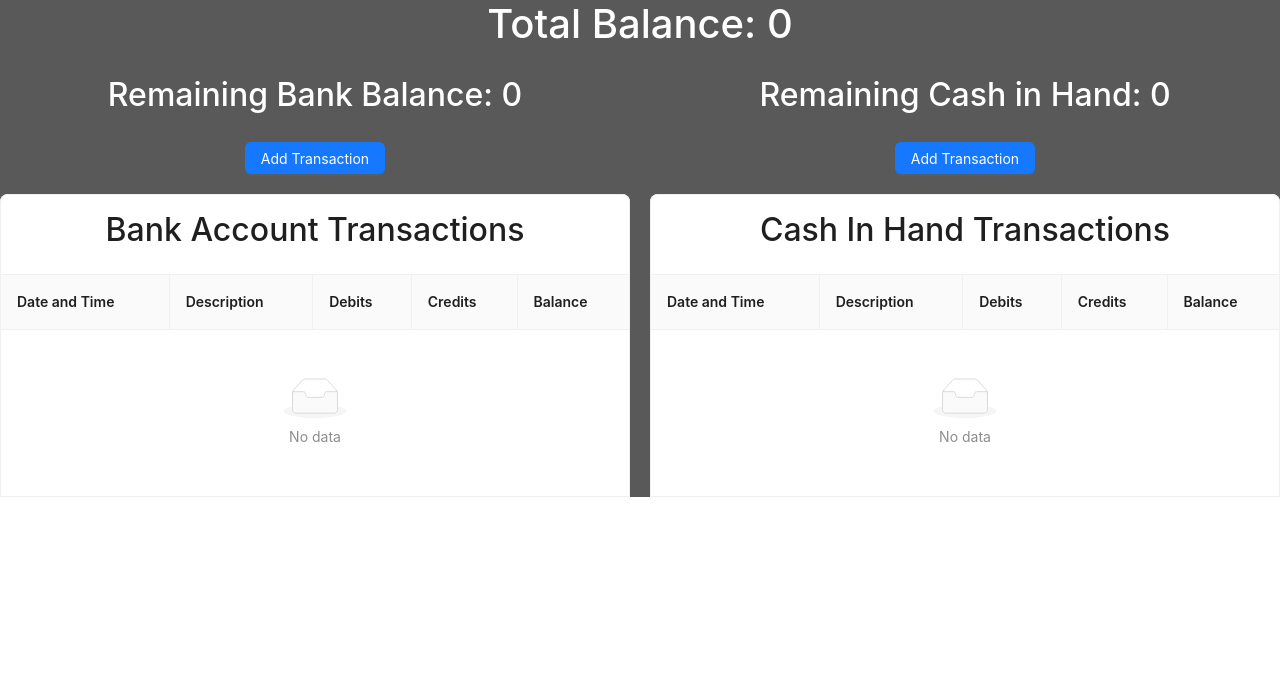
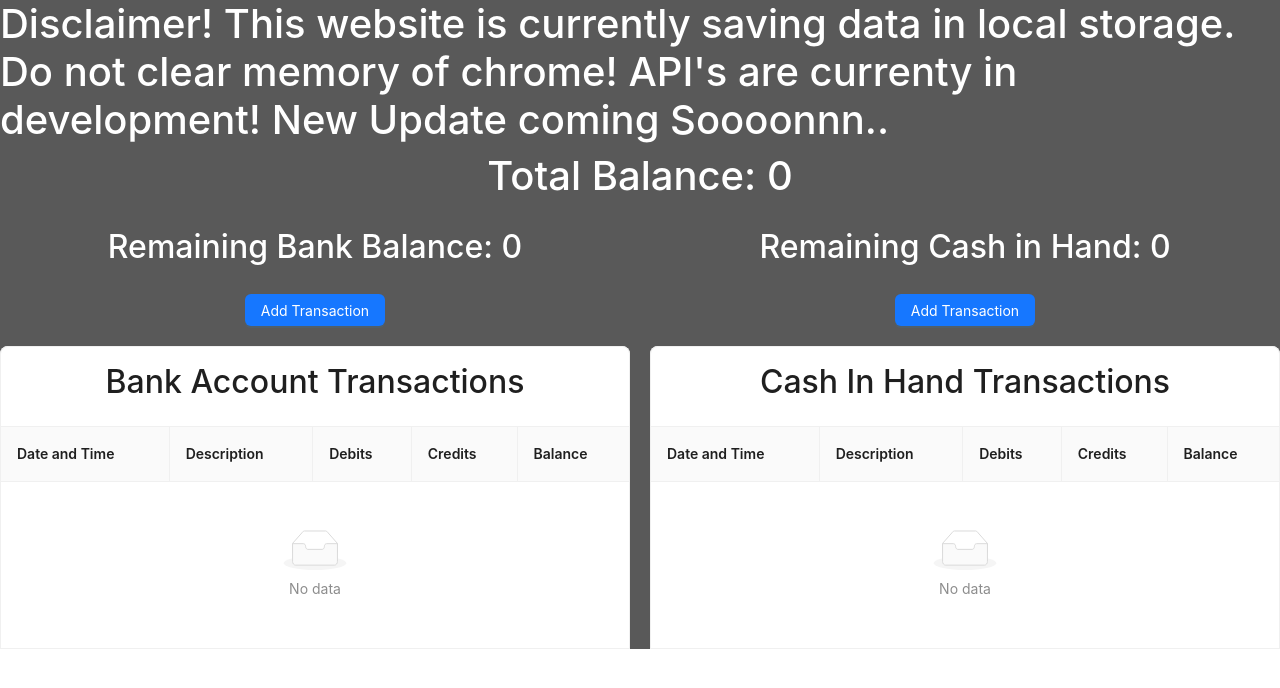
Before and after one commit to sabyasachirakshit/ledger-book, a React (Create React App) app: page / in a window 1280 px wide. Shown: the top 688 px of the page. Built offline with nearby package versions, Linux system fonts and the light colour scheme.

Commit message:
disclaimer added

```diff
--- a/src/App.js
+++ b/src/App.js
@@ -4,6 +4,7 @@ import "./App.css";
 function App() {
   return (
     <div className="App">
+      <h1>Disclaimer! This website is currently saving data in local storage. Do not clear memory of chrome! API's are currenty in development! New Update coming Soooonnn..</h1>
       <LedgerTable />
     </div>
   );
```
